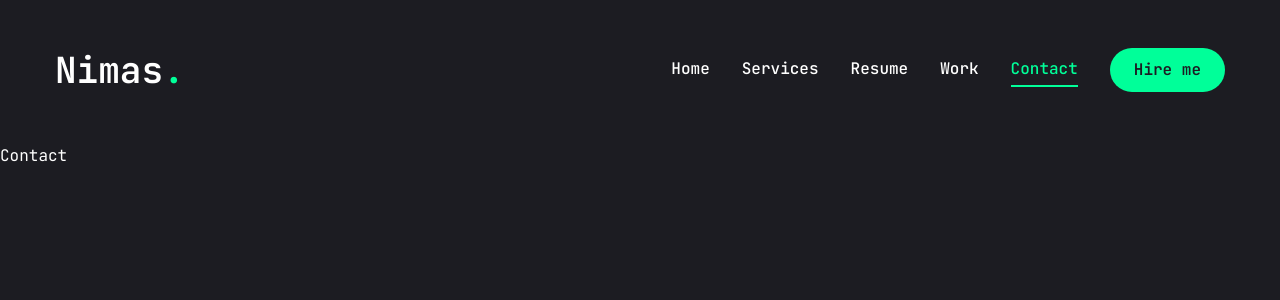
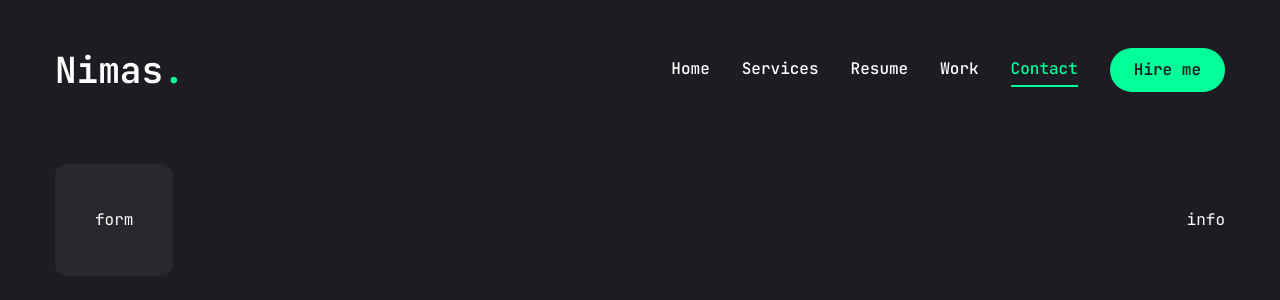
Before and after one commit to Kafoor-Nimas/my-portfolio, a Next.js app: page /contact in a window 1280 px wide. Shown: the top 300 px of the page. Built offline with nearby package versions, Linux system fonts and the light colour scheme.

Commit message:
enhance Contact component layout with contact information and animation

```diff
--- a/app/contact/page.jsx
+++ b/app/contact/page.jsx
@@ -14,8 +14,54 @@
   SelectValue,
 } from "@/components/ui/select";
 
+import { FaPhoneAlt, FaEnvelope, FaMapMarkerAlt } from "react-icons/fa";
+
+const info = [
+  {
+    icon: <FaPhoneAlt />,
+    title: "Phone",
+    description: "(+94) 778945679",
+  },
+  {
+    icon: <FaEnvelope />,
+    title: "Email",
+    description: "nimaskafoor@gmail.com",
+  },
+  {
+    icon: <FaMapMarkerAlt />,
+    title: "Address",
+    description: "129/5 Manikkampitiya, Kaduruwela, Polonnaruwa",
+  },
+];
+
+import { motion } from "framer-motion";
+
 const Contact = () => {
-  return <div>Contact</div>;
+  return (
+    <motion.section
+      initial={{ opacity: 0 }}
+      animate={{
+        opacity: 1,
+        transition: { delay: 2.4, duration: 0.4, ease: "easeIn" },
+      }}
+      className="py-6"
+    >
+      <div className="container mx-auto">
+        <div className="flex flex-col xl:flex-row gap-[30px]">
+          {/* form */}
+          <div className="xl:h-[54%] order-2 xl:order-none">
+            <form className="flex flex-col gap-6 p-10 bg-[#27272c] rounded-xl">
+              form
+            </form>
+          </div>
+          {/* info */}
+          <div className="flex-1 flex items-center xl:justify-end order-1 xl:order-none mb-8 xl:mb-0">
+            info
+          </div>
+        </div>
+      </div>
+    </motion.section>
+  );
 };
 
 export default Contact;
```
